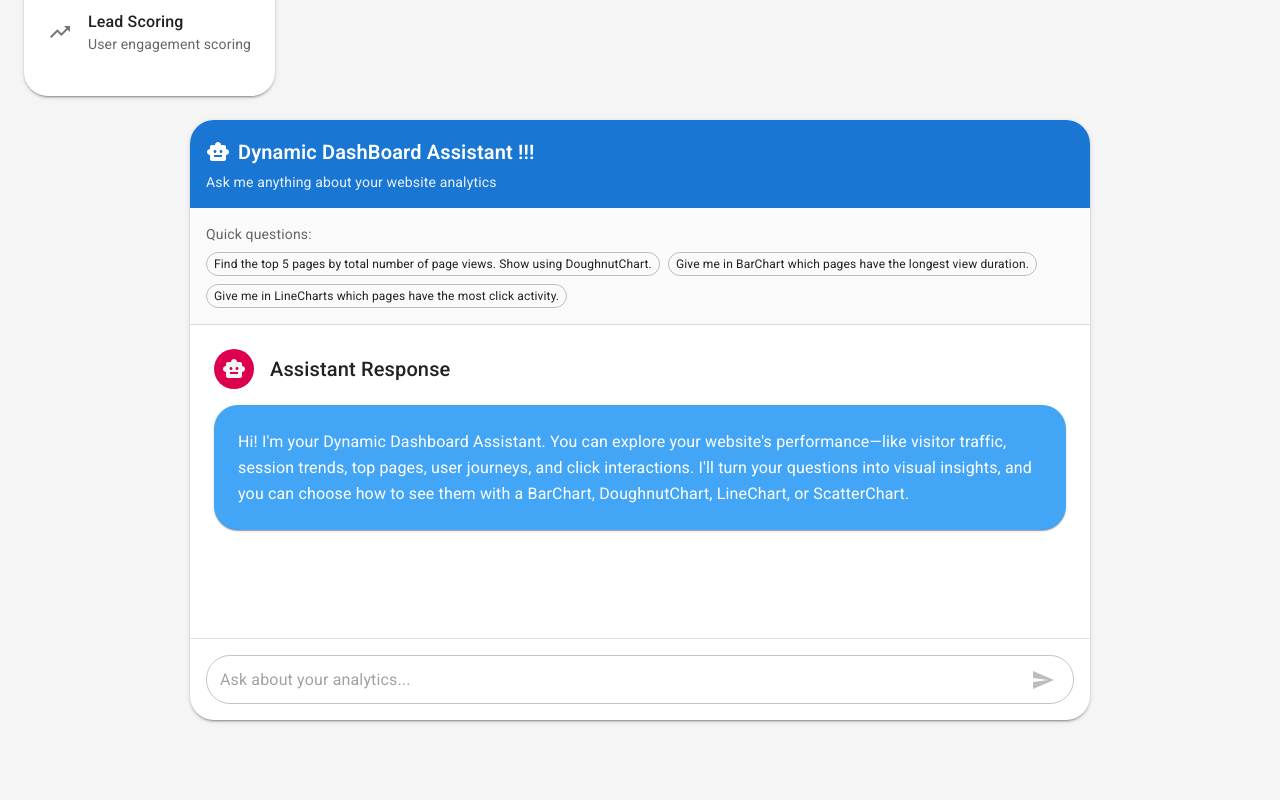
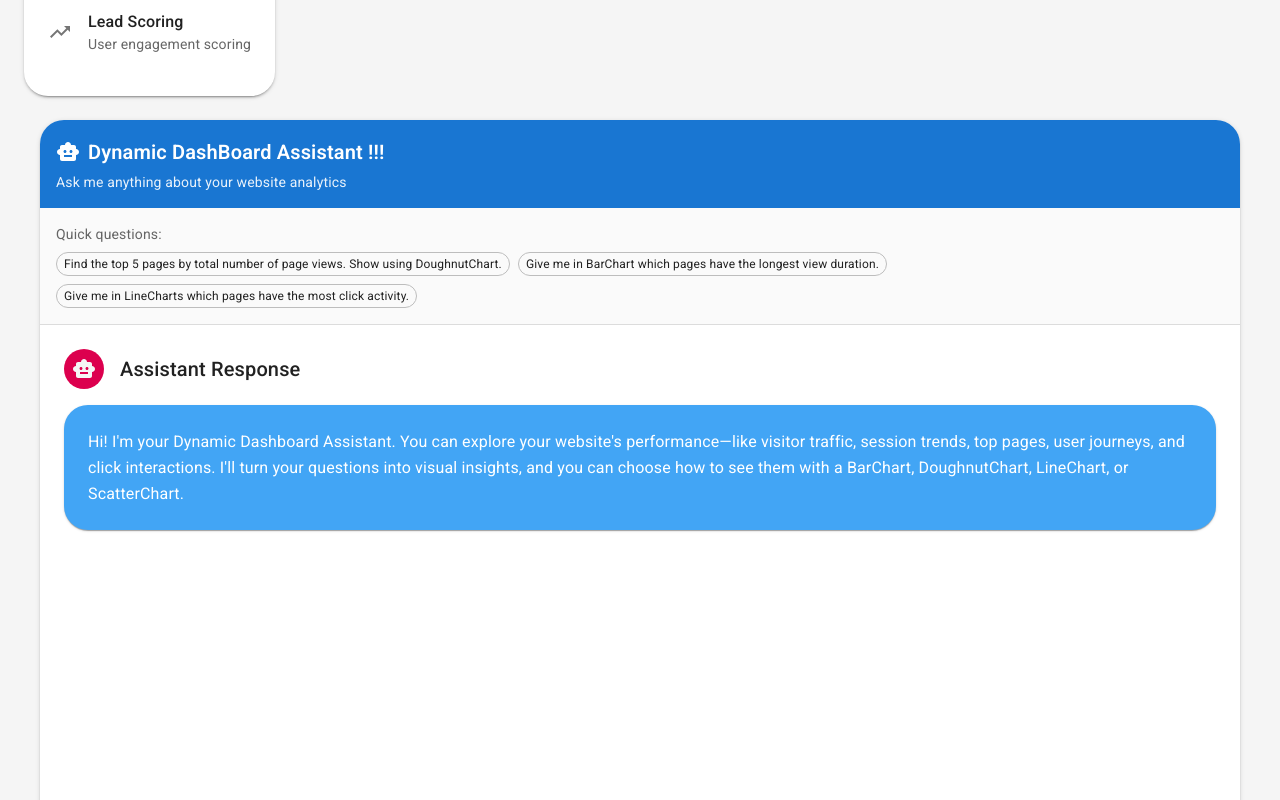
Before and after one commit to Tahmidul-Islam-Omi/Web_Analytics_Dynamic_Dashboard_Lead_Scoring_Agent, a React (Vite) app in the folder Web_Analytics_Frontend/: page /dashboard in a window 1280 px wide. Shown: the part 700-1500 px from the top of the page. Before the commit the page ends 1452 px from the top, so only its background shows below. Built offline with nearby package versions, Linux system fonts and the light colour scheme; no server answers.

Commit message:
Some formatting in UI Done

```diff
--- a/Web_Analytics_Frontend/src/components/QueryBox.jsx
+++ b/Web_Analytics_Frontend/src/components/QueryBox.jsx
@@ -99,11 +99,14 @@ const QueryBox = () => {
         <Paper
             elevation={2}
             sx={{
-                height: '600px',
+                height: '1200px',
+                width: '100%',
+                maxWidth: '1200px',
                 display: 'flex',
                 flexDirection: 'column',
                 borderRadius: 2,
-                overflow: 'hidden'
+                overflow: 'hidden',
+                margin: '0 auto'
             }}
         >
             {/* Header */}
--- a/Web_Analytics_Frontend/src/pages/DashboardPage.jsx
+++ b/Web_Analytics_Frontend/src/pages/DashboardPage.jsx
@@ -37,10 +37,8 @@ const DashboardPage = () => {
                 </Grid>
 
                 {/* Bottom Row - Centered QueryBox */}
-                <Box sx={{ display: 'flex', justifyContent: 'center' }}>
-                    <Box sx={{ width: '100%', maxWidth: 900 }}>
-                        <QueryBox />
-                    </Box>
+                <Box sx={{ display: 'flex', justifyContent: 'center', width: '100%' }}>
+                    <QueryBox />
                 </Box>
             </Box>
         </Container>
```
